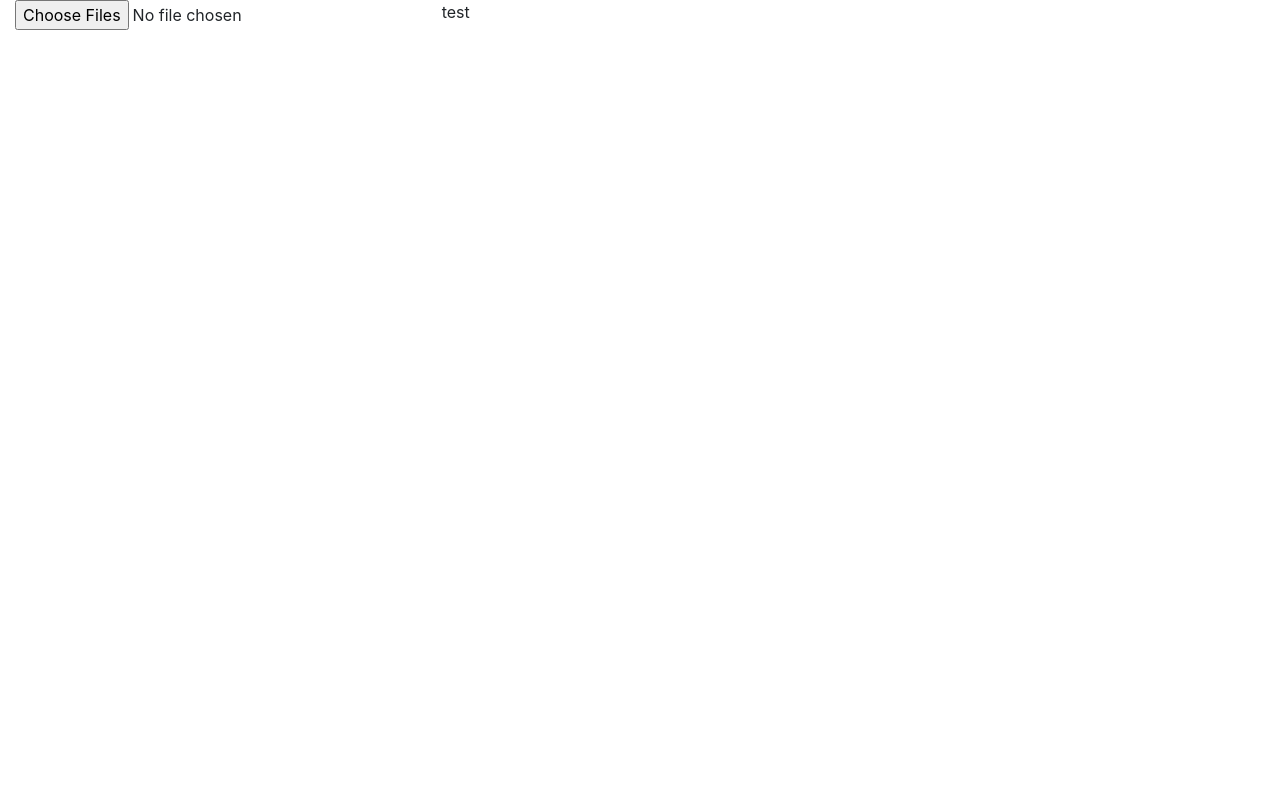
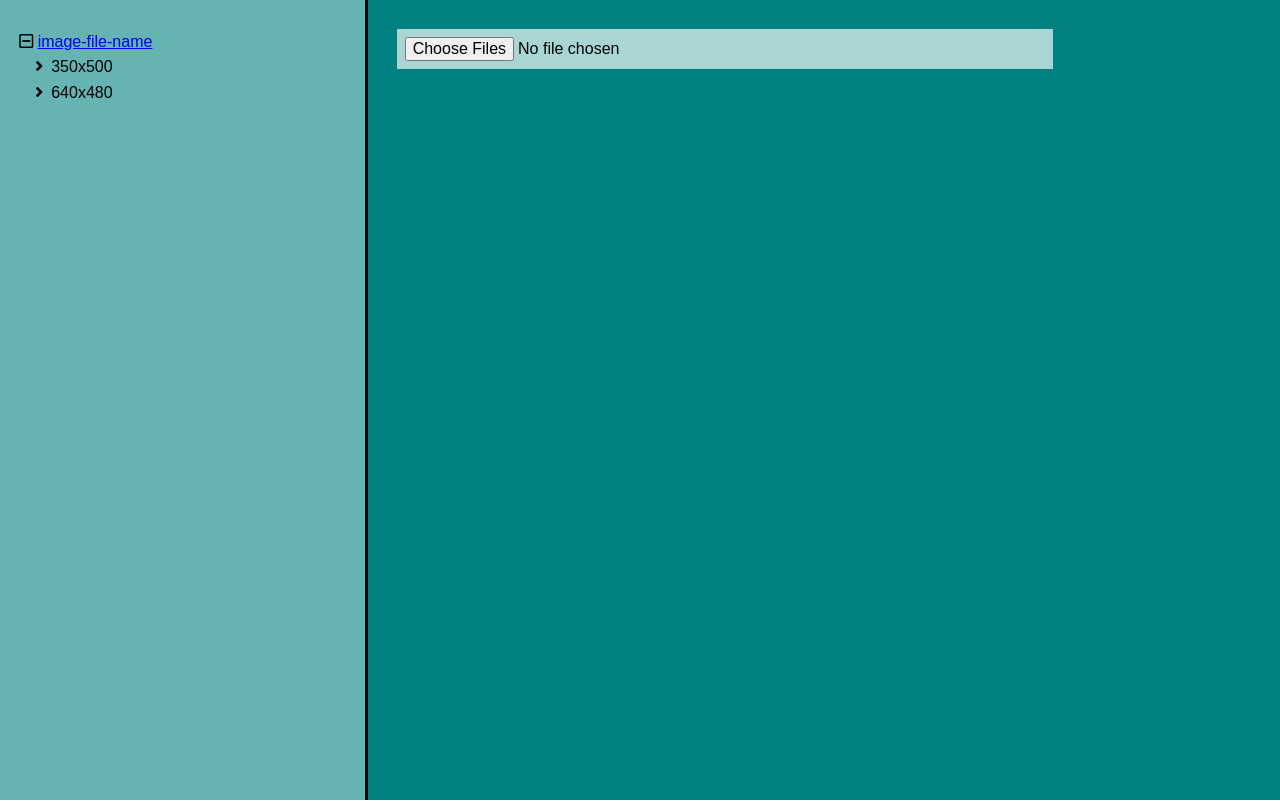
Before and after one commit to coachaki/ouc-gadgets, a website: page responsive-images/index.html in a window 1280 px wide. Drawn offline with nearby package versions, Linux system fonts and the light colour scheme.

Commit message:
normalize.css, some markup and styling update

```diff
--- a/package.json
+++ b/package.json
@@ -19,5 +19,7 @@
     "url": "https://github.com/omijika/ouc-gadgets/issues"
   },
   "homepage": "https://github.com/omijika/ouc-gadgets#readme",
-  "dependencies": {}
+  "dependencies": {
+    "normalize.css": "^8.0.0"
+  }
 }
--- a/responsive-images/css/styles.scss
+++ b/responsive-images/css/styles.scss
@@ -3,6 +3,108 @@ $min-md: 768px;
 $min-lg: 992px;
 $min-xl: 1200px;
 
-body {
+html, body {
     background: transparent;
+    font-family: Arial, Helvetica, sans-serif;
+    font-size: 14px;
+    height: 100%;
+
+    @media screen and (min-width: $min-md) {
+        font-size: 16px;
+    }
 }
+
+.flex-container {
+    display: flex;
+    height: 100%;
+}
+
+aside {
+    width: 0;
+    height: 0;
+    background: rgba(0, 128, 128, .6);
+
+    @media screen and (min-width: $min-md) {
+        min-width: 250px;
+        max-width: 400px;
+        width: 40%;
+        height: 100%;
+        border-right: solid 3px black;
+    }
+}
+
+section {
+    padding: .5em;
+    @media screen and (min-width: $min-md) {
+        padding-top: 1.8em;
+        padding-left: 1.2em;
+        padding-right: 1.2em;
+    }
+}
+
+main {
+    width: 100%;
+    height: 100%;
+    background: teal;
+
+    @media screen and (min-width: $min-md) {
+    }
+}
+
+#input-form {
+    position: absolute;
+    margin-left: .5em;
+    margin-top: .5em;
+    width: 50%;
+    max-width: 350px;
+
+    @media screen and (min-width: $min-md) {
+        margin-left: 1.8em;
+        margin-top: 1.8em;
+        max-width: unset;
+    }
+
+    input[type=file] {
+        background: rgba(255,255,255,.667);
+        width: 100%;
+        padding: .3em;
+
+        @media screen and (min-width: $min-md) {
+            padding: .5em;
+        }
+    }
+}
+
+#preview-frame {
+    width: 100%;
+    height: 100%;
+}
+
+ul.image-list {
+    margin: 0;
+    padding-left: 0;
+    list-style: none;
+    line-height: 1.1;
+
+    @media screen and (min-width: $min-md) {
+        line-height: 1.6;
+    }
+
+    .image-item > ul.size-list {
+        margin-left: 1em;
+        padding-left: 0;
+        list-style: none;
+
+        li::before {
+            display: inline-block;
+            font-style: normal;
+            font-variant: normal;
+            text-rendering: auto;
+            -webkit-font-smoothing: antialiased;
+            font-family: "Font Awesome 5 Free";
+            font-weight: 900;
+            content: "\f105";
+            width: 1em;
+        }
+    }
+}
--- a/responsive-images/index.html
+++ b/responsive-images/index.html
@@ -4,7 +4,10 @@
 <head>
     <meta charset="utf-8" />
     <title>Responsive Image</title>
-    <link rel="stylesheet" href="https://stackpath.bootstrapcdn.com/bootstrap/4.1.3/css/bootstrap.min.css" integrity="sha384-MCw98/SFnGE8fJT3GXwEOngsV7Zt27NXFoaoApmYm81iuXoPkFOJwJ8ERdknLPMO"
+    <!-- <link rel="stylesheet" href="https://stackpath.bootstrapcdn.com/bootstrap/4.1.3/css/bootstrap.min.css" integrity="sha384-MCw98/SFnGE8fJT3GXwEOngsV7Zt27NXFoaoApmYm81iuXoPkFOJwJ8ERdknLPMO"
+        crossorigin="anonymous"> -->
+    <link rel="stylesheet" href="../node_modules/normalize.css/normalize.css">
+    <link rel="stylesheet" href="https://use.fontawesome.com/releases/v5.3.1/css/all.css" integrity="sha384-mzrmE5qonljUremFsqc01SB46JvROS7bZs3IO2EmfFsd15uHvIt+Y8vEf7N7fWAU"
         crossorigin="anonymous">
     <link rel="stylesheet" href="css/styles.css">
 
@@ -14,25 +17,34 @@
 </head>
 
 <body>
-    <div class="container-fluid">
-        <div class="row">
-            <main class="main-ui col-sm-12 col-md-5 col-lg-4">
-                <form>
+    <div class="flex-container sidebar">
+        <aside class="sidebar">
+            <section>
+                <ul class="image-list">
+                    <li>
+                        <div class="image-item">
+                            <span class="far fa-minus-square"></span> <a href="#image-file-name">image-file-name</a>
+                            <ul class="size-list">
+                                <li data-width="350" data-height="500">350x500</li>
+                                <li data-width="640" data-height="480">640x480</li>
+                            </ul>
+                        </div>
+                    </li>
+                </ul>
+            </section>
+        </aside>
+        <main>
+            <form id="input-form">
                 <!-- full-screen overlay drag & drop function here -->
                 <input name="images" id="images" type="file" multiple />
             </form>
-                <section class="output-list">
-
-                </section>
+            <canvas id="preview-frame"></canvas>
         </main>
-            <aside class="preview-zone d-none d-md-block col-md-7 col-lg-8">
-                <p>test</p>
-            </aside>
-        </div>
     </div>
     <script type="text/javascript" src="js/imageset.js"></script>
     <script type="text/javascript">
         var canvas_data;
+        var gadget = gadget || false;
         $(document).ready(function () {
 
             $("#images").change(function (e) {
@@ -80,11 +92,11 @@
                 }
             });
 
+            if (gadget) {
                 gadget.ready().then(gadget.fetch).then(function () {
                     $('#main').css({ 'font-size': gadget.getConfig('font_size') });
                     console.log(gadget);
                 });
-
                 $(gadget).on({
                     'expanded': function (evt) {
                         // This event is triggered when the user expands (makes visible) a sidebar gadget.
@@ -107,6 +119,7 @@
                         console.log('Notification received:', notification);
                     }
                 });
+            }
         });
     </script>
 </body>
```
Also changed, not shown: responsive-images/css/styles.css, 1 other file. Lines whose indentation alone changed are shown as unchanged.
